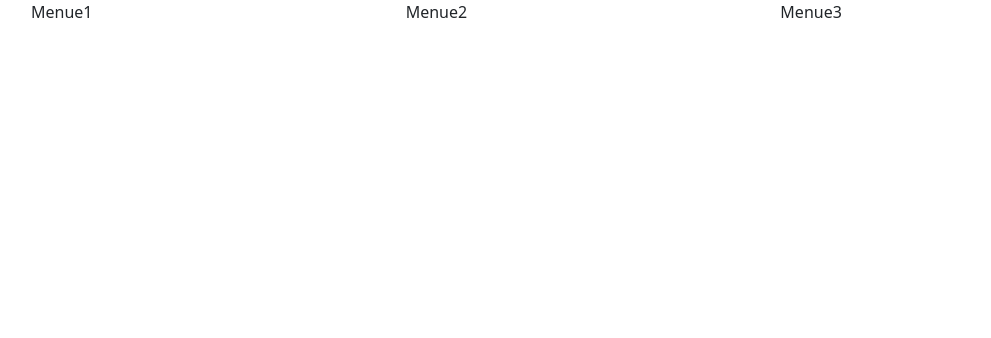
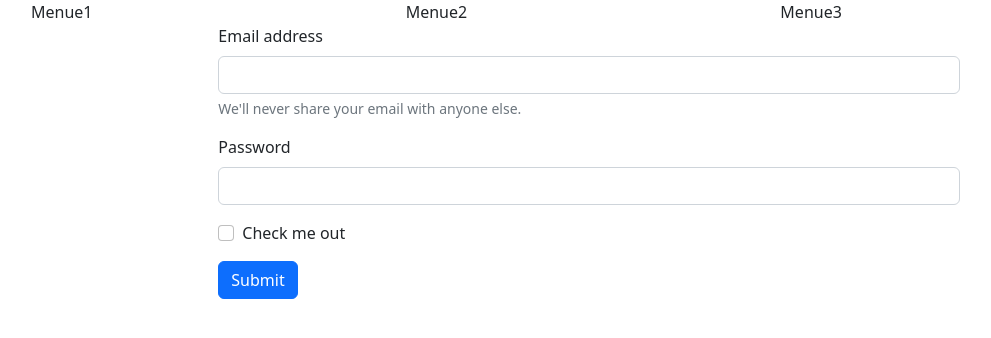
Before and after one commit to Moerle67/git_2202, a plain HTML site: page index.html in a window 1280 px wide. Shown: the whole page, without its empty margins (51-1042 px from the left). Drawn offline with nearby package versions, Linux system fonts and the light colour scheme.

Commit message:
Form angelegt

```diff
--- a/index.html
+++ b/index.html
@@ -20,6 +20,26 @@
       <div class="col">Menue2</div>
       <div class="col">Menue3</div>
     </div>
+    <div class="row justify-content-center align-items-center g-2">
+      <div class="col-8      ">
+        <form>
+          <div class="mb-3">
+            <label for="exampleInputEmail1" class="form-label">Email address</label>
+            <input type="email" class="form-control" id="exampleInputEmail1" aria-describedby="emailHelp">
+            <div id="emailHelp" class="form-text">We'll never share your email with anyone else.</div>
+          </div>
+          <div class="mb-3">
+            <label for="exampleInputPassword1" class="form-label">Password</label>
+            <input type="password" class="form-control" id="exampleInputPassword1">
+          </div>
+          <div class="mb-3 form-check">
+            <input type="checkbox" class="form-check-input" id="exampleCheck1">
+            <label class="form-check-label" for="exampleCheck1">Check me out</label>
+          </div>
+          <button type="submit" class="btn btn-primary">Submit</button>
+        </form>
+      </div>
+    </div>
   </div>
   <!-- Bootstrap JavaScript Libraries -->
   <script src="https://cdn.jsdelivr.net/npm/@popperjs/core@2.11.6/dist/umd/popper.min.js"
```
